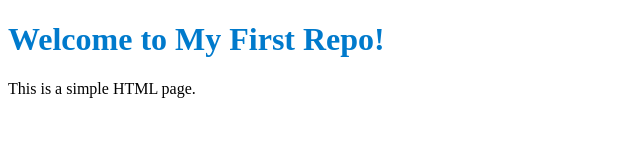
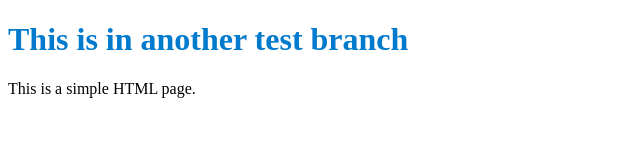
Before and after one commit to FredMoriam/MyNewRepo, a plain HTML site: page index.html in a window 1280 px wide. Shown: the whole page, without its empty margins (0-640 px from the left). Drawn offline with Linux system fonts and the light colour scheme.

Commit message:
feat: change text on page

```diff
--- a/index.html
+++ b/index.html
@@ -6,7 +6,7 @@
     <link rel="stylesheet" href="style.css">
 </head>
 <body>
-    <h1>Welcome to My First Repo!</h1>
+    <h1>This is in another test branch</h1>
     <p>This is a simple HTML page.</p>
 </body>
 </html>
```
